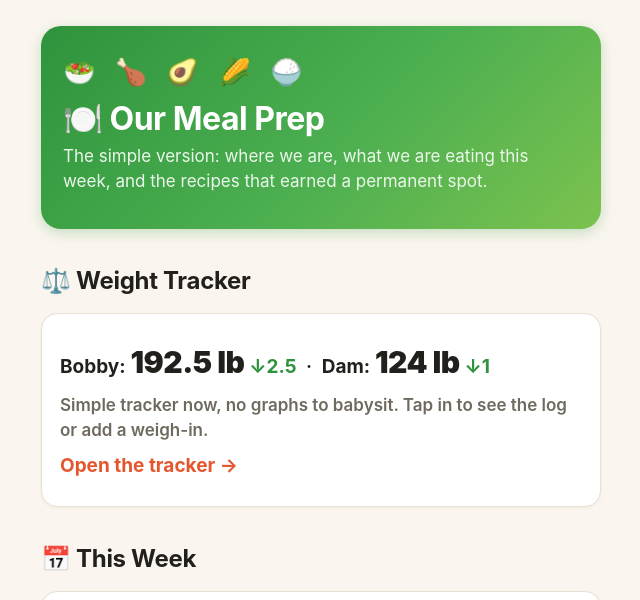
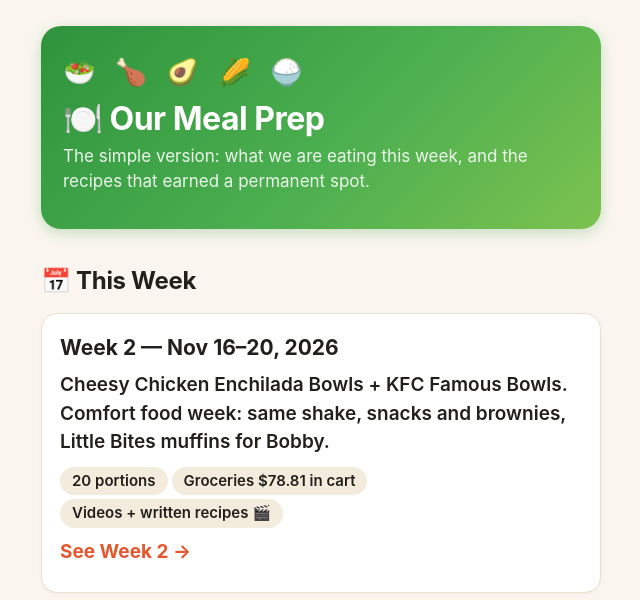
Before and after one commit to UNMXD/meal-prep, a plain HTML site: page index.html in a window 1280 px wide. Shown: the top 600 px of the page, without its empty margins (319-959 px from the left). Drawn offline with Linux system fonts and the light colour scheme.

Commit message:
Remove weight tracker from home page

```diff
--- a/index.html
+++ b/index.html
@@ -40,16 +40,7 @@
 <div class="wrap">
 
   <div class="hero"><div class="emojis">🥗 🍗 🥑 🌽 🍚</div><h1>🍽️ Our Meal Prep</h1>
-  <p class="sub">The simple version: where we are, what we are eating this week, and the recipes that earned a permanent spot.</p></div>
-
-  <h2>⚖️ Weight Tracker</h2>
-  <a class="weeklink" href="weight.html">
-    <div class="card">
-      <p><strong>Bobby:</strong> <span class="bignum">192.5 lb</span> <span class="down">↓2.5</span> &nbsp;·&nbsp; <strong>Dam:</strong> <span class="bignum">124 lb</span> <span class="down">↓1</span></p>
-      <p class="sub">Simple tracker now, no graphs to babysit. Tap in to see the log or add a weigh-in.</p>
-      <p class="go">Open the tracker →</p>
-    </div>
-  </a>
+  <p class="sub">The simple version: what we are eating this week, and the recipes that earned a permanent spot.</p></div>
 
   <h2>📅 This Week</h2>
   <a class="weeklink" href="week-2.html">
```
